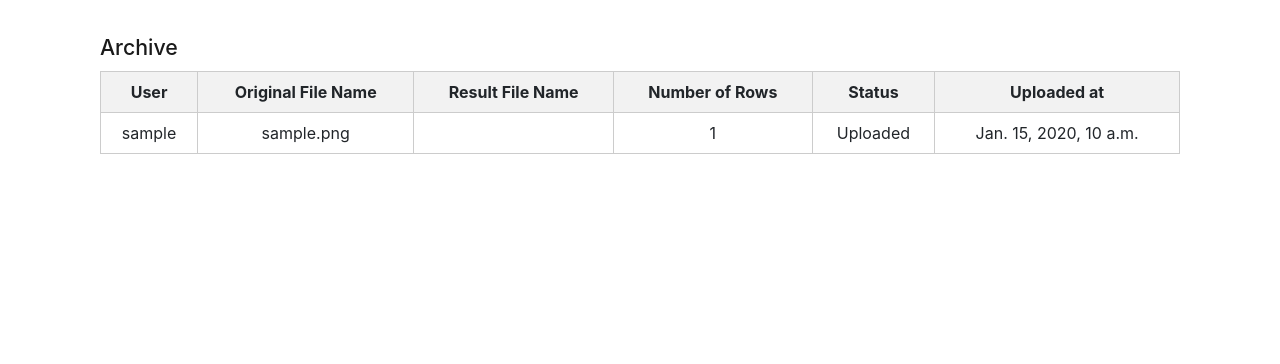
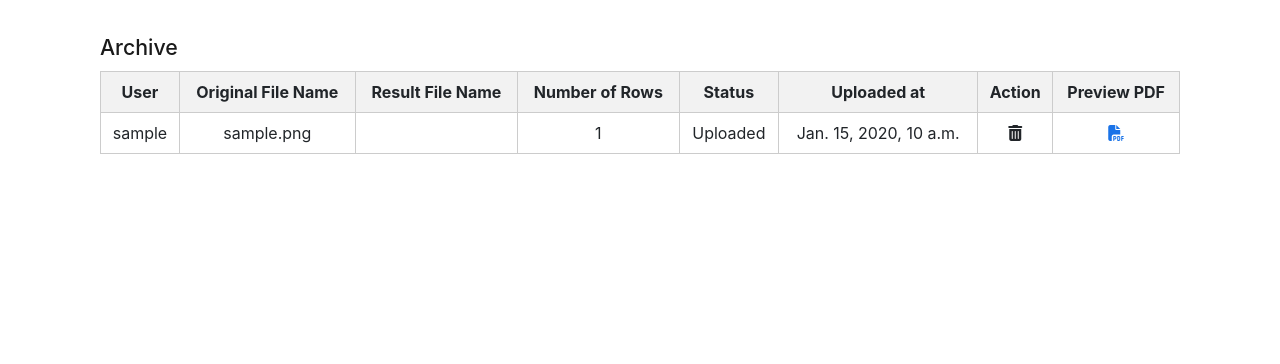
Before and after one commit to samksenija/Data-Quality-Checker, a Django app: page /archive in a window 1280 px wide. Shown: the part 56-420 px from the top of the page. Run offline with Django 4.2, Linux system fonts and the light colour scheme; a user stored in the database is signed in; tables that the repository leaves empty hold one stand-in row (values such as "Sample post"); some libraries are stand-ins or nearby versions.

Commit message:
font awesome

```diff
--- a/data_quality_checker/quality_checks/templates/archive.html
+++ b/data_quality_checker/quality_checks/templates/archive.html
@@ -52,6 +52,8 @@
                         <th>Number of Rows</th>
                         <th>Status</th>
                         <th>Uploaded at</th>
+                        <th>Action</th>
+                        <th>Preview PDF</th>
                     </tr>
                 </thead>
                 <tbody>
@@ -63,6 +65,14 @@
                             <td>{{ result.row_number }}</td>
                             <td>{{ result.status }}</td>
                             <td>{{ result.uploaded_at }}</td>
+                            <td>
+                                <i class="fa-solid fa-trash-can"></i>
+                            </td>
+                            <td>
+                                <a href="" class="link">
+                                    <i class="fa-solid fa-file-pdf"></i>
+                                </a>
+                            </td>
                         </tr>
                     {% endfor %}
                 </tbody>
--- a/data_quality_checker/quality_checks/templates/layout.html
+++ b/data_quality_checker/quality_checks/templates/layout.html
@@ -9,6 +9,8 @@
     <link href="https://cdn.jsdelivr.net/npm/bootstrap@5.3.0/dist/css/bootstrap.min.css" rel="stylesheet">
     <link rel="stylesheet" href="https://stackpath.bootstrapcdn.com/bootstrap/4.4.1/css/bootstrap.min.css" integrity="sha384-Vkoo8x4CGsO3+Hhxv8T/Q5PaXtkKtu6ug5TOeNV6gBiFeWPGFN9MuhOf23Q9Ifjh" crossorigin="anonymous">
     <link rel="stylesheet" href="{% static 'quality_checks/css/style.css' %}">
+
+    <script src="https://kit.fontawesome.com/56d74040af.js" crossorigin="anonymous"></script>
 </head>
 <body>
     <nav class="navbar navbar-expand-lg navbar-dark bg-dark">
```
